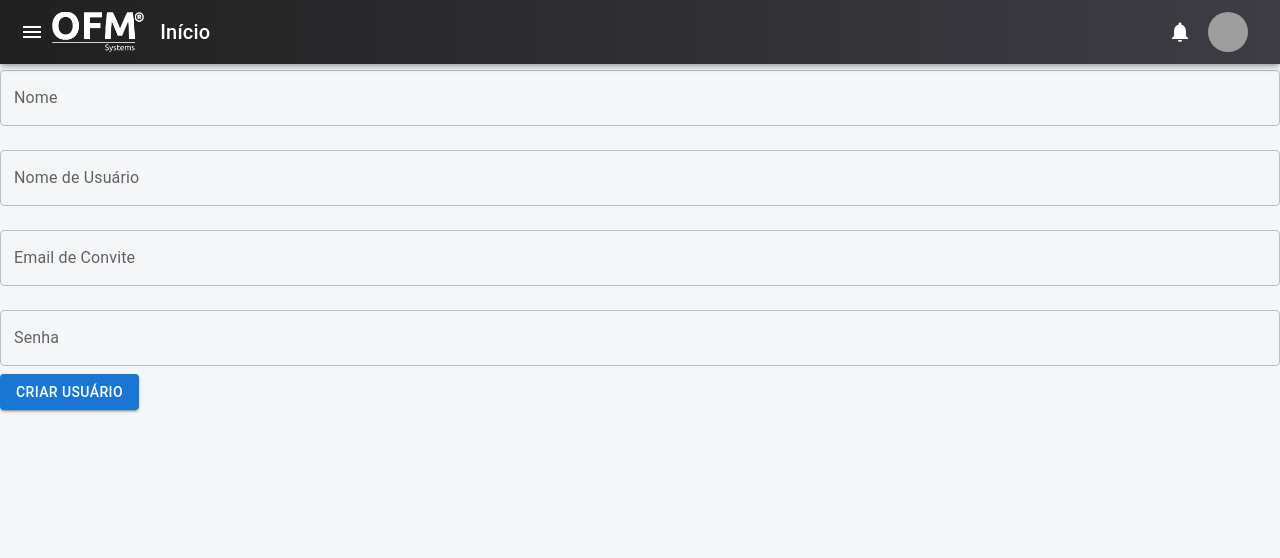
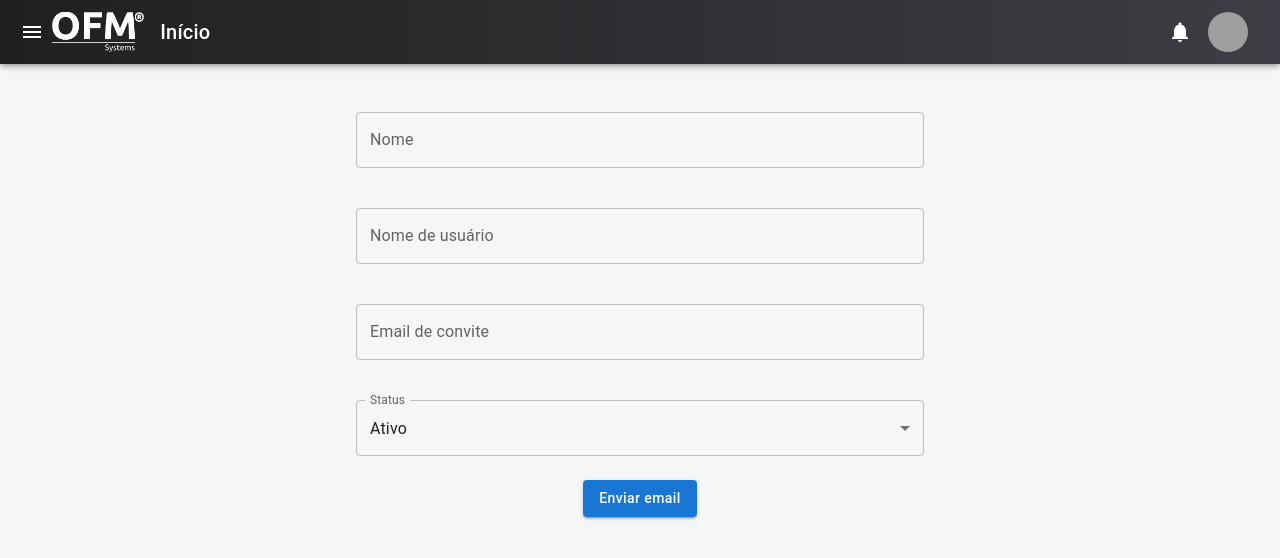
Before and after one commit to joaosmendess/QUICK-START, a React (Vite) app: page /gerenciar-usuario-sso in a window 1280 px wide. Shown: the top 558 px of the page. Built offline with nearby package versions, Linux system fonts and the light colour scheme; sample sign-in values are in the browser's storage; grey boxes are pictures that could not be loaded.

Commit message:
✨ Add: Implmentação de gerenciamento de usuário de SSO

```diff
--- a/Styles/global.ts
+++ b/Styles/global.ts
@@ -13,6 +13,7 @@
   "html, body, #root": {
     height: "100%",
   },
+
 });
 
 globalStyles();
--- a/src/pages/Authenticated/ApplicationPermission/ListApplication.tsx
+++ b/src/pages/Authenticated/ApplicationPermission/ListApplication.tsx
@@ -158,6 +158,7 @@
                 <Typography variant="body2">URL de Desenvolvimento: {application.developUrl}</Typography>
                 <Typography variant="body2">URL de Homologação: {application.homologUrl}</Typography>
                 <Typography variant="body2">URL de Produção: {application.productionUrl}</Typography>
+                <Typography variant="body2">Logo: {application.logo}</Typography>
               </Box>
               <IconButton onClick={(e) => handleMenuClick(e, application)}>
                 <MoreVertIcon />
--- a/src/pages/Authenticated/SsoUser/ListSsoUser/index.tsx
+++ b/src/pages/Authenticated/SsoUser/ListSsoUser/index.tsx
@@ -1,9 +1,13 @@
 import React, { useEffect, useState } from 'react';
-import { Box, Typography, List, ListItem, ListItemText } from '@mui/material';
-import { fetchUsers} from  '../../../../services/userService'
+import { Box, Typography, List, ListItem, ListItemText, IconButton, Menu, MenuItem, Toolbar } from '@mui/material';
+import MoreVertIcon from '@mui/icons-material/MoreVert';
+import { fetchUsers } from '../../../../services/userService';
+import { containerStyles, listItemStyles, listTextStyles } from './styles';
 
 const ListSsoUser: React.FC = () => {
   const [users, setUsers] = useState<any[]>([]);
+  const [anchorEl, setAnchorEl] = useState<null | HTMLElement>(null);
+  const [selectedUser, setSelectedUser] = useState<null | any>(null);
 
   useEffect(() => {
     const getUsers = async () => {
@@ -13,15 +17,45 @@
     getUsers();
   }, []);
 
+  const handleMenuOpen = (event: React.MouseEvent<HTMLElement>, user: any) => {
+    setAnchorEl(event.currentTarget);
+    setSelectedUser(user);
+  };
+
+  const handleMenuClose = () => {
+    setAnchorEl(null);
+    setSelectedUser(null);
+  };
+
+  const handleEdit = () => {
+    // Adicionar lógica para editar usuário
+    handleMenuClose();
+  };
+
+  const handleDelete = () => {
+    // Adicionar lógica para deletar usuário
+    handleMenuClose();
+  };
+
   return (
-    <Box>
-      <Typography variant="h4" gutterBottom>
-        Listar Usuários do SSO
-      </Typography>
-      <List>
+    <Box sx={containerStyles}>
+      <Toolbar />
+
+      <List sx={{ width: '100%' }}>
         {users.map((user) => (
-          <ListItem key={user.id}>
-            <ListItemText primary={user.name} secondary={user.username} />
+          <ListItem key={user.id} sx={listItemStyles}>
+            <ListItemText primary={user.name} secondary={user.username} sx={listTextStyles} />
+            <IconButton edge="end" onClick={(e) => handleMenuOpen(e, user)}>
+              <MoreVertIcon />
+            </IconButton>
+            <Menu
+              anchorEl={anchorEl}
+              open={Boolean(anchorEl)}
+              onClose={handleMenuClose}
+            >
+              <MenuItem onClick={handleEdit}>Editar</MenuItem>
+              <MenuItem onClick={handleDelete}>Deletar</MenuItem>
+            </Menu>
           </ListItem>
         ))}
       </List>
--- /dev/null
+++ b/src/pages/Authenticated/SsoUser/ListSsoUser/styles.ts
@@ -0,0 +1,35 @@
+import { SxProps } from '@mui/material';
+
+export const containerStyles: SxProps = {
+  display: 'flex',
+  flexDirection: 'column',
+  alignItems: 'center',
+  p: 2,
+  gap: 2,
+  maxWidth: '600px',
+  margin: 'auto',
+  '@media (max-width: 600px)': {
+    padding: '16px',
+  },
+};
+
+export const listItemStyles: SxProps = {
+  display: 'flex',
+  justifyContent: 'space-between',
+  alignItems: 'center',
+  width: '100%',
+  '@media (max-width: 600px)': {
+    flexDirection: 'row',
+    alignItems: 'center',
+  },
+};
+
+export const listTextStyles: SxProps = {
+  flexGrow: 1,
+  overflow: 'hidden',
+  textOverflow: 'ellipsis',
+  whiteSpace: 'nowrap',
+  '@media (max-width: 600px)': {
+    maxWidth: 'calc(100% - 48px)', // Ajusta para o espaço do botão de menu
+  },
+};
--- a/src/pages/Authenticated/SsoUser/ManageSsoUser/index.tsx
+++ b/src/pages/Authenticated/SsoUser/ManageSsoUser/index.tsx
@@ -1,7 +1,8 @@
 import React, { useState } from 'react';
-import { Box, Typography, TextField, Button } from '@mui/material';
+import { Box, TextField, Button, Select, MenuItem, FormControl, InputLabel, Toolbar } from '@mui/material';
 import { register } from '../../../../services/registerService';
 import { RegisterData } from '../../../../types';
+import { containerStyles, buttonStyles } from './styles';
 
 const ManageSsoUser: React.FC = () => {
   const [name, setName] = useState('');
@@ -9,6 +10,7 @@
   const [password, setPassword] = useState('');
   const [invitationEmail, setInvitationEmail] = useState('');
   const [companyId, setCompanyId] = useState(2); // Definindo um valor padrão
+  const [status, setStatus] = useState('active'); // Definindo status padrão
 
   const handleCreateUser = async () => {
     const newUser: RegisterData = { name, username, password, invitationEmail, companyId };
@@ -21,41 +23,53 @@
   };
 
   return (
-    <Box>
-      <Typography variant="h4" gutterBottom>
-        Gerenciar Usuário do SSO
-      </Typography>
+    <Box sx={containerStyles}>
+      <Toolbar />
       <TextField
         label="Nome"
+        id='input-name'
         value={name}
         onChange={(e) => setName(e.target.value)}
         fullWidth
         margin="normal"
       />
       <TextField
-        label="Nome de Usuário"
+        label="Nome de usuário"
+        id='input-username'
         value={username}
         onChange={(e) => setUsername(e.target.value)}
         fullWidth
         margin="normal"
       />
       <TextField
-        label="Email de Convite"
+        label="Email de convite"
+        id='input-email'
+
         value={invitationEmail}
         onChange={(e) => setInvitationEmail(e.target.value)}
         fullWidth
         margin="normal"
       />
-      <TextField
-        label="Senha"
-        type="password"
-        value={password}
-        onChange={(e) => setPassword(e.target.value)}
-        fullWidth
-        margin="normal"
-      />
-      <Button variant="contained" color="primary" onClick={handleCreateUser}>
-        Criar Usuário
+      <FormControl fullWidth margin="normal">
+        <InputLabel>Status</InputLabel>
+        <Select
+          value={status}
+        id='select-status'
+
+          onChange={(e) => setStatus(e.target.value)}
+          label="Status"
+        >
+          <MenuItem value="active">Ativo</MenuItem>
+          <MenuItem value="inactive">Inativo</MenuItem>
+        </Select>
+      </FormControl>
+      <Button
+      variant="contained"
+      id='button-send-email'
+       color="primary"
+        onClick={handleCreateUser}
+         sx={buttonStyles}>
+        Enviar email
       </Button>
     </Box>
   );
--- /dev/null
+++ b/src/pages/Authenticated/SsoUser/ManageSsoUser/styles.ts
@@ -0,0 +1,18 @@
+import { SxProps } from '@mui/material';
+
+export const containerStyles: SxProps = {
+  display: 'flex',
+  flexDirection: 'column',
+  alignItems: 'center',
+  p: 2,
+  gap: 2,
+  maxWidth: '600px',
+  margin: 'auto',
+  '@media (max-width: 600px)': {
+    padding: '16px',
+  },
+};
+
+export const buttonStyles: SxProps = {
+  textTransform: 'none',
+};
--- a/src/services/auth.ts
+++ b/src/services/auth.ts
@@ -10,8 +10,6 @@
   Application,
   Company,
 } from "../types";
-
-
 
 
 
@@ -267,6 +265,10 @@
 };
 
 export const updateApplication = async (application: Application): Promise<Application> => {
+  if (!application.id) {
+    throw new Error("Application ID is required for update.");
+  }
+
   const response = await api.put(`/applications/${application.id}`, application);
   return response.data;
 };
--- a/src/types.ts
+++ b/src/types.ts
@@ -143,7 +143,7 @@
 
 // Application related types
 export interface Application {
-  id?: string; // Tornar opcional, pois não é necessário para criação
+  id?: number; // Tornar opcional, pois não é necessário para criação
   name: string;
   description: string;
   developUrl: string;
```
